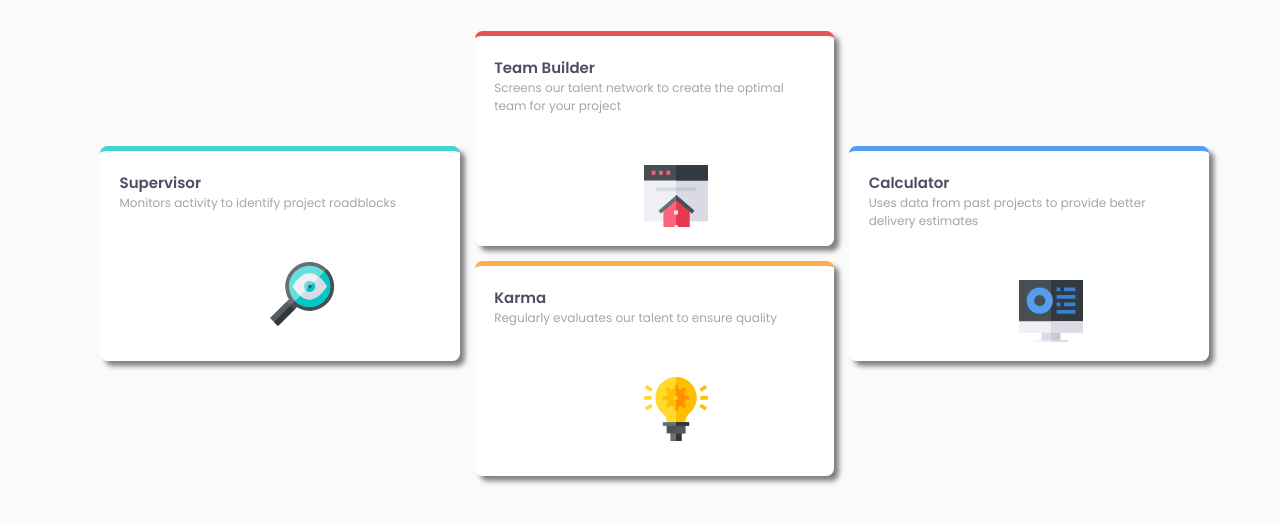
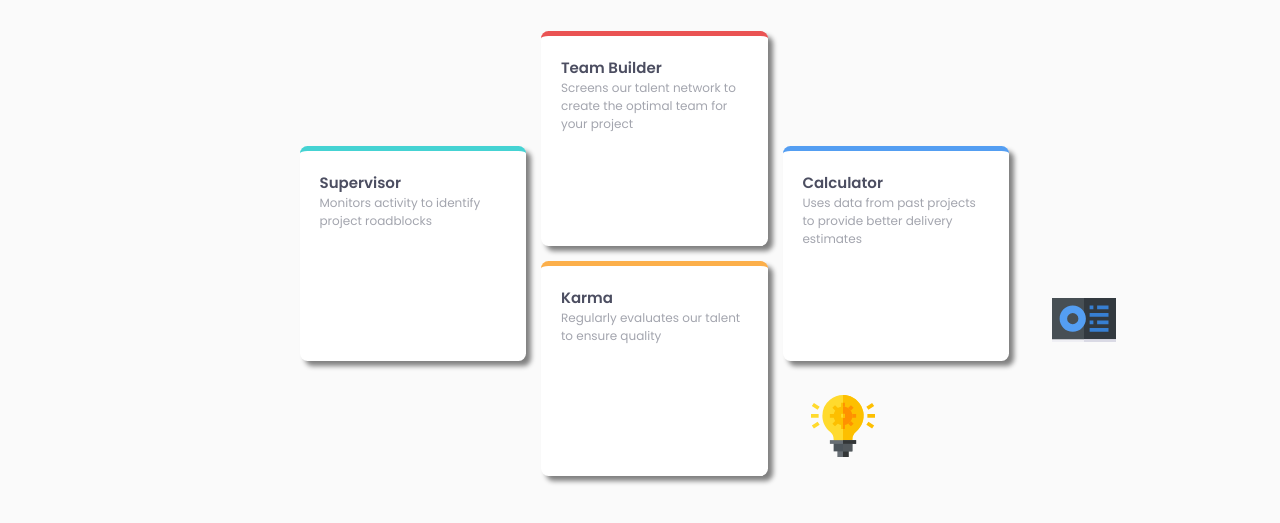
Before and after one commit to WiaterKa/2023.02.23---Four-card-feature-section_Easy, a plain HTML site: page index.html in a window 1280 px wide. Shown: the part 259-782 px from the top of the page. Drawn offline with Linux system fonts and the light colour scheme.

Commit message:
further adjustments concerning sizing

```diff
--- a/style/style.css
+++ b/style/style.css
@@ -9,7 +9,7 @@ body {
   height: 690px;
   font-family: "Poppins", sans-serif;
   background-color: hsl(0, 0%, 98%);
-  margin: 100px 100px;
+  margin: 100px 300px;
 }
 
 header {
@@ -97,7 +97,7 @@ h2 {
 /*couldn't move svg elements via flexbox, so temporarly used margin function*/
 
 svg {
-  margin-left: 150px;
+  margin-left: 250px;
   margin-top: 50px;
 }
 
```
